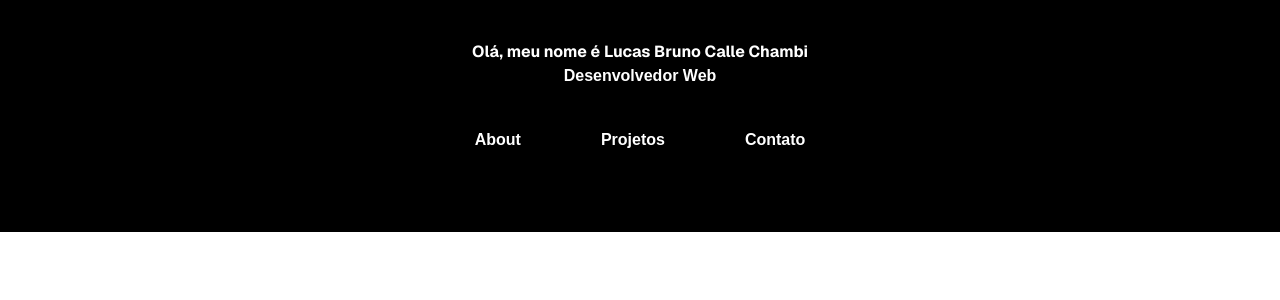
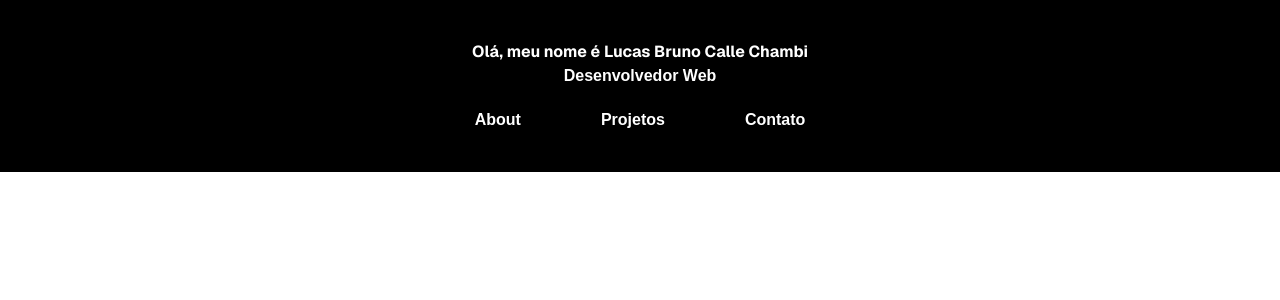
Before and after one commit to LokiiiGo/portfolio-lucas-chambi, a Next.js app: page / in a window 1280 px wide. Shown: the top 300 px of the page. Built offline with nearby package versions, Linux system fonts and the light colour scheme.

Commit message:
Criando portfolio

```diff
--- a/src/app/page.tsx
+++ b/src/app/page.tsx
@@ -5,7 +5,7 @@
       <h1 className="text-center font-sans">Olá, meu nome é Lucas Bruno Calle Chambi</h1>
       <p className="text-center">Desenvolvedor Web</p>
 
-      <div className="m-10 text-center ">
+      <div className="text-center mt-5 ">
       <a href="#" className="m-10" >About</a>
       <a href="#" className="m-10">Projetos</a>
       <a href="#" className="m-10">Contato</a>
```
